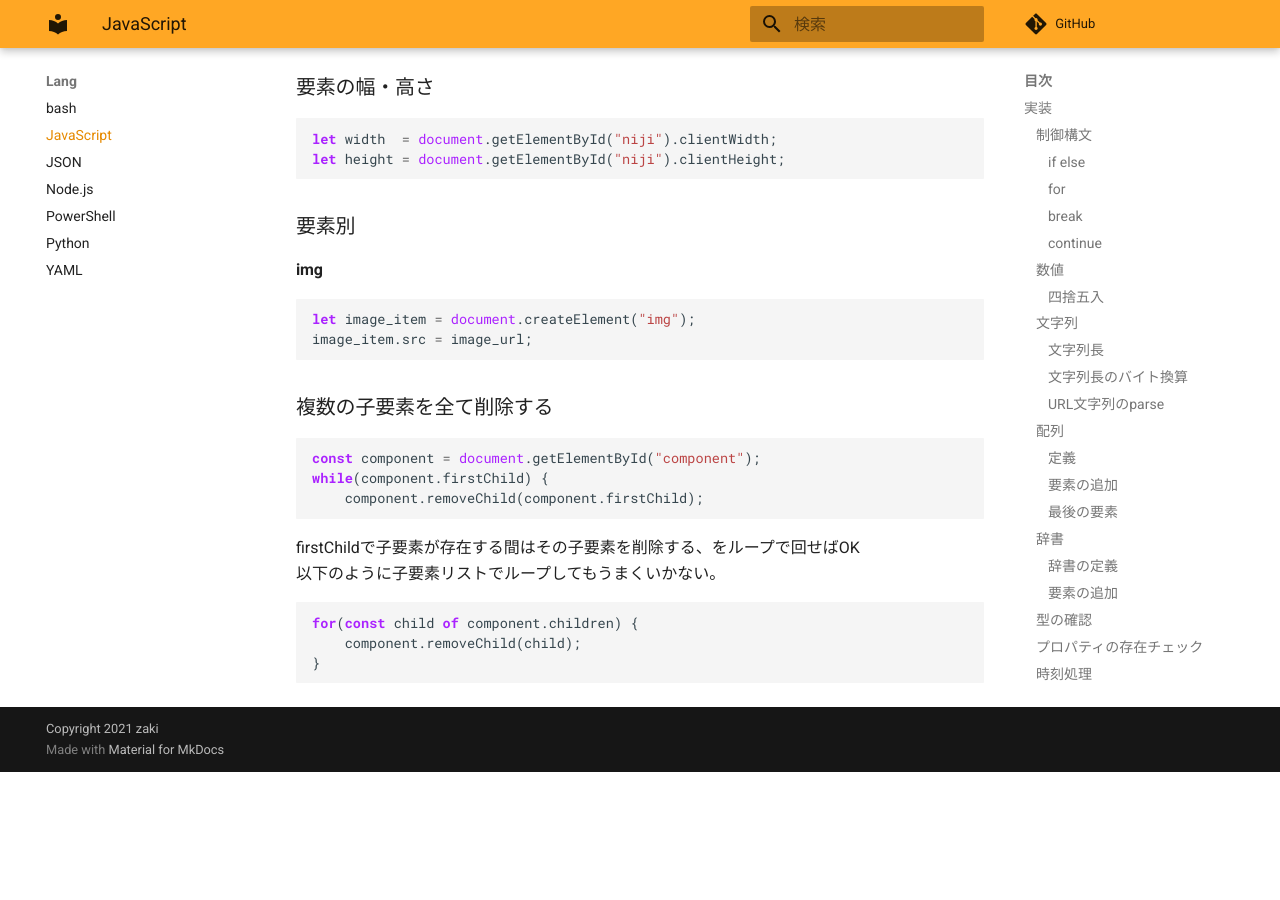
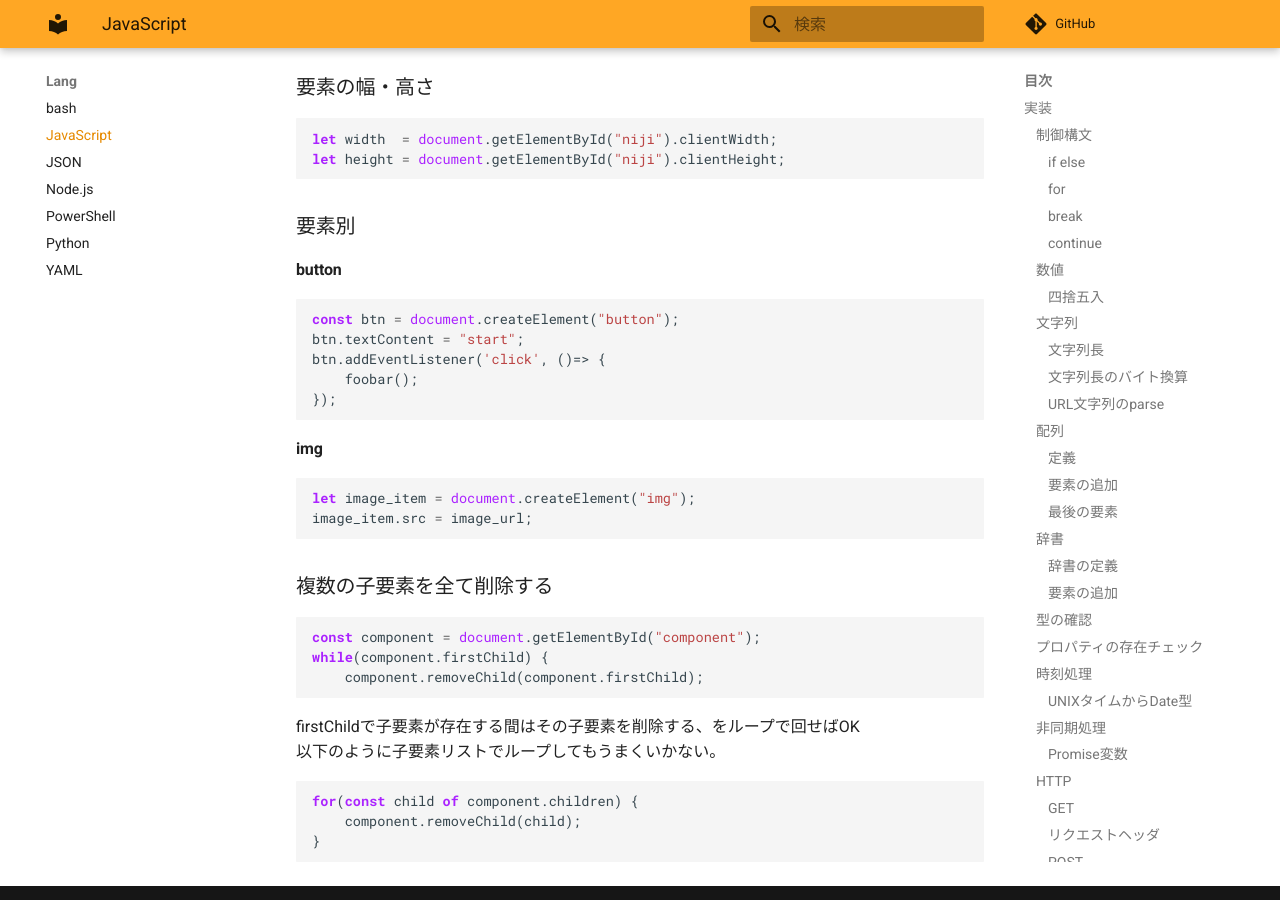
Before and after one commit to zaki-lknr/docs, an MkDocs documentation site: the page built from docs/lang/js.md, in a window 1280 px wide and 900 px high, scrolled down 5981 px. Built offline with MkDocs 1.6.1 and Material for MkDocs 9.7.7, drawn with Linux system fonts in a browser that asks for light colours; comment, search, counter and statistics services are not loaded; before the commit the page ends 6753 px from its top, so only the background shows below that.

Commit message:
add: lang/javascript: DOM/button

````diff
--- a/docs/lang/js.md
+++ b/docs/lang/js.md
@@ -314,6 +314,16 @@ let height = document.getElementById("niji").clientHeight;
 
 ### 要素別
 
+#### button
+
+```javascript
+const btn = document.createElement("button");
+btn.textContent = "start";
+btn.addEventListener('click', ()=> {
+    foobar();
+});
+```
+
 #### img
 
 ```javascript
````
